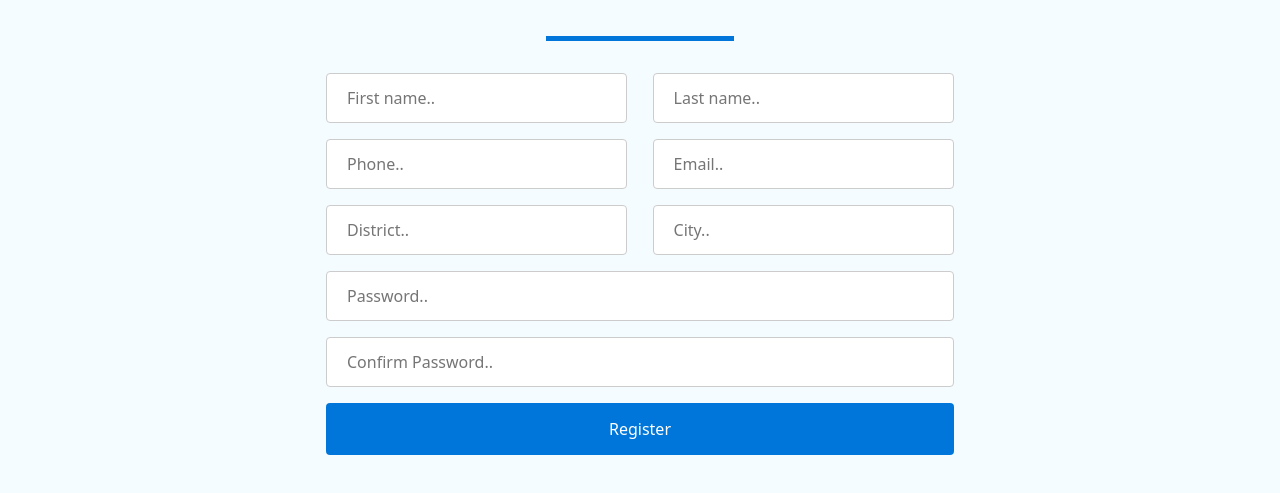
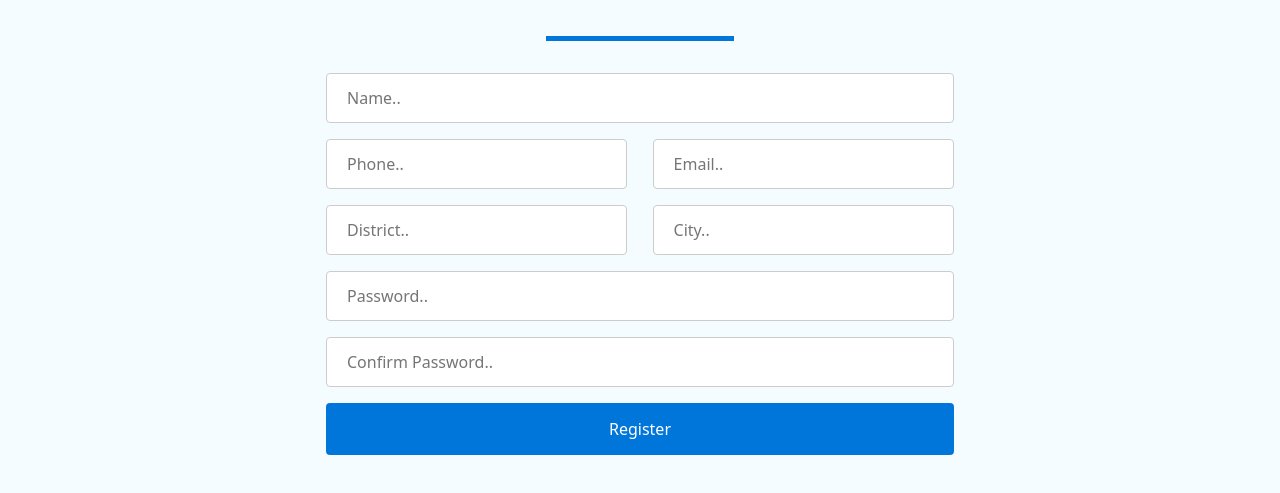
Before and after one commit to huynguyenquangw/coronavirus_f0_support_system, a React (Create React App) app in the folder client/: page /register in a window 1280 px wide. Shown: the part 245-738 px from the top of the page. Built offline with nearby package versions, Linux system fonts and the light colour scheme.

Commit message:
Register
Huy

```diff
--- a/client/package.json
+++ b/client/package.json
@@ -6,11 +6,13 @@
     "@testing-library/jest-dom": "^5.11.4",
     "@testing-library/react": "^11.1.0",
     "@testing-library/user-event": "^12.1.10",
+    "axios": "^0.21.1",
     "bootstrap": "^5.1.0",
     "react": "^17.0.2",
     "react-dom": "^17.0.2",
     "react-router-dom": "^5.2.0",
     "react-scripts": "4.0.3",
+    "react-toastify": "^7.0.4",
     "web-vitals": "^1.0.1"
   },
   "scripts": {
--- a/client/src/App.css
+++ b/client/src/App.css
@@ -130,12 +130,7 @@ a:link {
   font-weight: 800;
   text-transform: uppercase;
 }
-a:hover {
-  text-decoration: none;
-  color: #0076DA;
-  font-weight: 800;
-  text-transform: uppercase;
-}
+
 
 #bt1{
   border-right-width:7px ;
--- a/client/src/Register.js
+++ b/client/src/Register.js
@@ -1,6 +1,63 @@
 import Navbar from './Navbar';
+import {useState } from 'react';
+import { useHistory } from 'react-router'
+import axios from 'axios';
+import { ToastContainer, toast } from 'react-toastify';
 
+import 'react-toastify/dist/ReactToastify.css';
+import { wait } from '@testing-library/dom';
+
+toast.configure()
  export default function Register(){
+    const history = useHistory()
+     const endPoint = "http://localhost:3000/user/register"
+     const [confirmPass, setConfirmPass] = useState('');
+
+     const [user,setUser] = useState({
+        name:'',
+        email:'',
+        password: '',
+        district:'',
+        city:'',
+        phone:''
+     })
+      // chay Loading effect
+     const [loading,setLoading]=useState(false)
+
+     const onChangeValue = e =>{
+         const {name,value} = e.target
+         setUser({...user,[name]:value})
+     }
+
+
+     const registerSubmit = async e => {
+         e.preventDefault()
+         if(user.password !== confirmPass){
+            toast('Password does not match !')
+         }else{
+            try {
+            setLoading(true)
+            await axios.post(endPoint,{...user})
+            localStorage.setItem('isLogin',true)
+            console.log(`User ${user.email} has been successfully registered !`)
+            toast(`User ${user.email} has been successfully registered !`)
+
+            setLoading(false)
+            //Change url to profile page
+            // setTimeout( window.location.replace('/'), 10000)
+            history.push('/')
+
+
+         } catch (error) {
+             console.log(error.response.data.msg)
+             toast(error.response.data.msg)
+            setLoading(false)
+
+         }
+         }
+
+     }
+
 
 
     return (
@@ -18,19 +75,19 @@ import Navbar from './Navbar';
                          </div>
                          <br />
                     <div>
-                        <form action="">
-                            <input type="text" class="no1" id="fname" name="firstname" placeholder="First name.." />
-                            <input type="text"  class="no2" id="lname" name="lastname" placeholder="Last name.." />
+                        <form onSubmit={registerSubmit}>
+                            <input type="text" class="no3" id="name" name="name" placeholder="Name.." value = {user.name} onChange = {onChangeValue} />
+                            {/* <input type="text"  class="no2" id="lname" name="lastname" placeholder="Last name.." /> */}
                             <br />
-                            <input type="text"  class="no1" id="phone" name="phone"  placeholder="Phone.." />
-                            <input type="text"  class="no2" id="email" name="enail"  placeholder="Email.." />
+                            <input type="text"  class="no1" id="phone" name="phone"  placeholder="Phone.." value = {user.phone} onChange = {onChangeValue} />
+                            <input type="text"  class="no2" id="email" name="email"  placeholder="Email.."  value = {user.email} onChange = {onChangeValue}/>
                             <br />
-                            <input type="text"  class="no1" id="district" name="district"  placeholder="District.." />
-                            <input type="text"  class="no2" id="city" name="city"  placeholder="City.." />
+                            <input type="text"  class="no1" id="district" name="district"  placeholder="District.."value = {user.district} onChange = {onChangeValue} />
+                            <input type="text"  class="no2" id="city" name="city"  placeholder="City.." value = {user.city} onChange = {onChangeValue}/>
                             <br />
-                            <input type="text"  class="no3" id="password" name="password"  placeholder="Password.." />
+                            <input type="text"  class="no3" id="password" name="password"  placeholder="Password.."value = {user.password} onChange = {onChangeValue} />
                             <br />
-                            <input type="text"  class="no3" id="confirmPassword" name="confirmPassword"  placeholder="Confirm Password.." />
+                            <input type="text"  class="no3" id="confirmPassword" name="confirmPassword"  placeholder="Confirm Password.."  value={confirmPass} onChange={(e)=>setConfirmPass(e.target.value)}/>
                             <br />
                             <input type="submit" value="Register"/>
                         </form>
```
Also changed, not shown: 1 other file (tests, documents, lock files or other folders).
